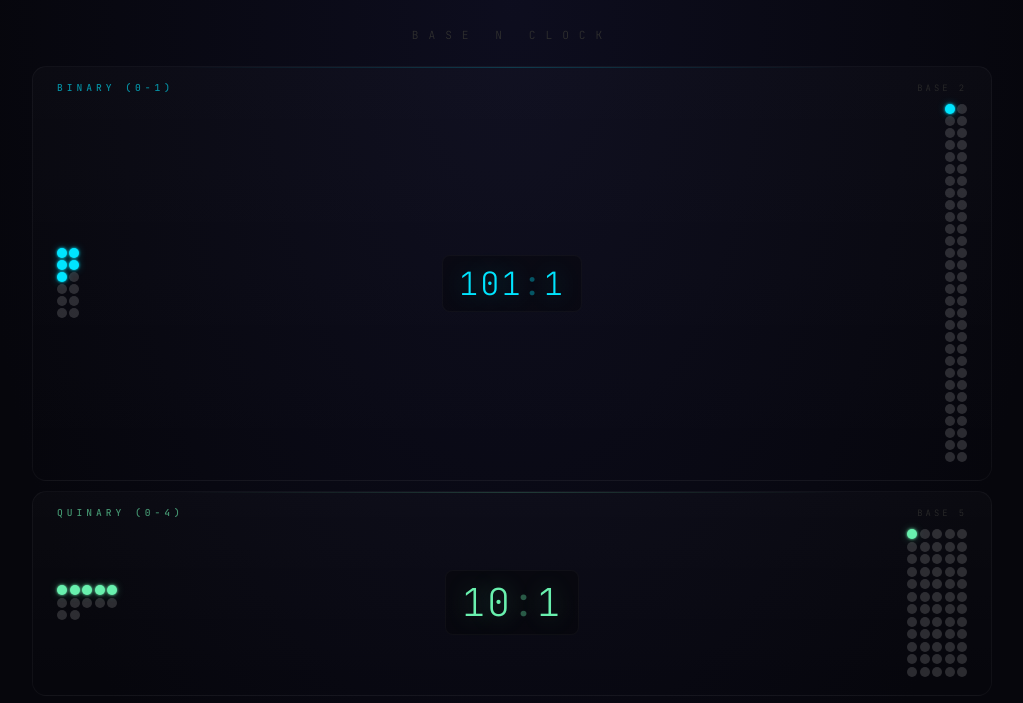
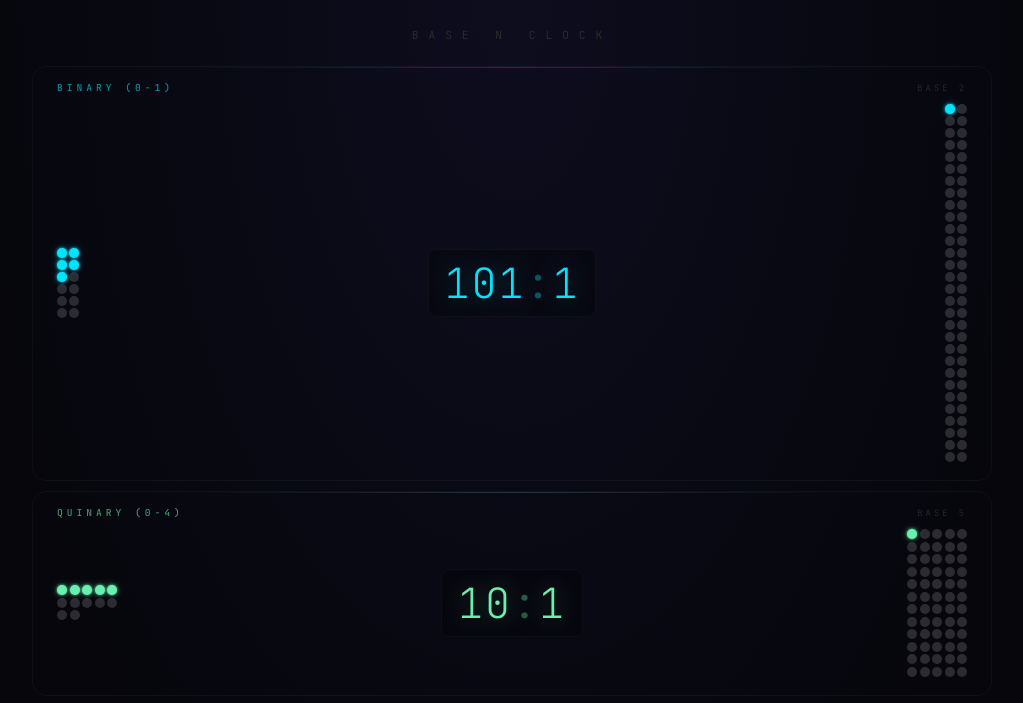
Before and after one commit to craigmichaelmartin/base-n-clock, a plain HTML site: page index.html in a window 1280 px wide. Shown: the top 703 px of the page, without its empty margins (128-1151 px from the left). Drawn offline with Linux system fonts and the light colour scheme.

Commit message:
more misc

```diff
--- a/index.html
+++ b/index.html
@@ -46,7 +46,7 @@
         }
 
         .clock-card {
-            background: linear-gradient(180deg, rgba(255,255,255,0.02) 0%, rgba(255,255,255,0.005) 100%);
+            background: transparent;
             border: 1px solid rgba(255,255,255,0.04);
             border-radius: 14px;
             padding: 14px 24px 18px;
@@ -169,13 +169,14 @@
         /* ─── Configuration ────────────────────────────── */
 
         const CLOCKS = [
-            { base: 2,  name: 'Binary',  accent: '#00e5ff', gap: 2,   fontSize: '2rem'   },
-            { base: 5,  name: 'Quinary', accent: '#69f0ae', gap: 2.5, fontSize: '2.4rem' },
-            { base: 6,  name: 'Senary',  accent: '#e040fb', gap: 2.5, fontSize: '2.4rem' },
-            { base: 10, name: 'Decimal', accent: '#ffd740', gap: 3,   fontSize: '3rem'   },
-            { base: 12, name: 'Dozenal', accent: '#ff5252', gap: 3,   fontSize: '3.2rem' },
+            { base: 2,  name: 'Binary',  accent: '#00e5ff', gap: 2   },
+            { base: 5,  name: 'Quinary', accent: '#69f0ae', gap: 2.5 },
+            { base: 6,  name: 'Senary',  accent: '#e040fb', gap: 2.5 },
+            { base: 10, name: 'Decimal', accent: '#ffd740', gap: 3   },
+            { base: 12, name: 'Dozenal', accent: '#ff5252', gap: 3   },
         ];
         const DOT_SIZE = 10;
+        const TIME_FONT_SIZE = '2.6rem';
 
         const HOUR_SLOTS = 12;   // 12-hour clock: values 0–11
         const MIN_SLOTS  = 60;   // minutes: values 0–59
@@ -258,7 +259,7 @@
 
             const timeDigits = document.createElement('div');
             timeDigits.className = 'time-digits';
-            timeDigits.style.fontSize = cfg.fontSize;
+            timeDigits.style.fontSize = TIME_FONT_SIZE;
             timeBox.appendChild(timeDigits);
 
             const hourGrid = buildGrid(HOUR_SLOTS, cfg.base, DOT_SIZE, cfg.gap);
```
Also changed, not shown: assets/screenshots/base-n-clock-roku.png (added), assets/screenshots/base-n-clock-web.png (added), 1 other file.
